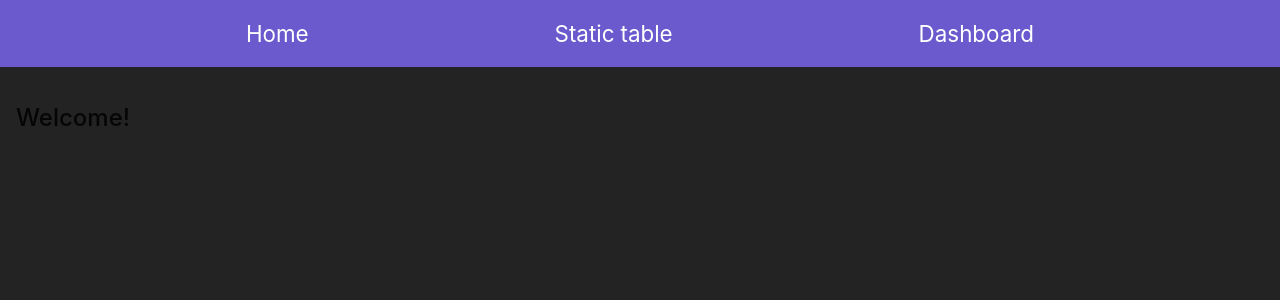
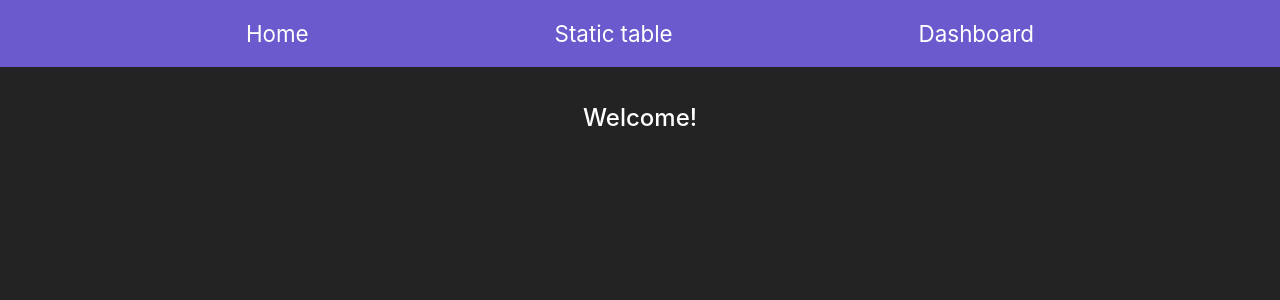
Before and after one commit to CollaborativeTeam/challenge, a Next.js app: page / in a window 1280 px wide. Shown: the top 300 px of the page. Built offline with nearby package versions, Linux system fonts and the light colour scheme.

Commit message:
add some styles

```diff
--- a/src/styles/index.css
+++ b/src/styles/index.css
@@ -7,6 +7,15 @@ body {
   color: #fff;
   margin: 0;
   padding: 0;
+}
+
+h1,
+h2,
+h3,
+h4,
+h6 {
+  color: inherit;
+  text-align: center;
 }
 
 button,
@@ -44,3 +53,7 @@ label {
   padding: 1rem;
   margin: 0;
 }
+
+a:hover {
+  text-decoration: underline;
+}
```
